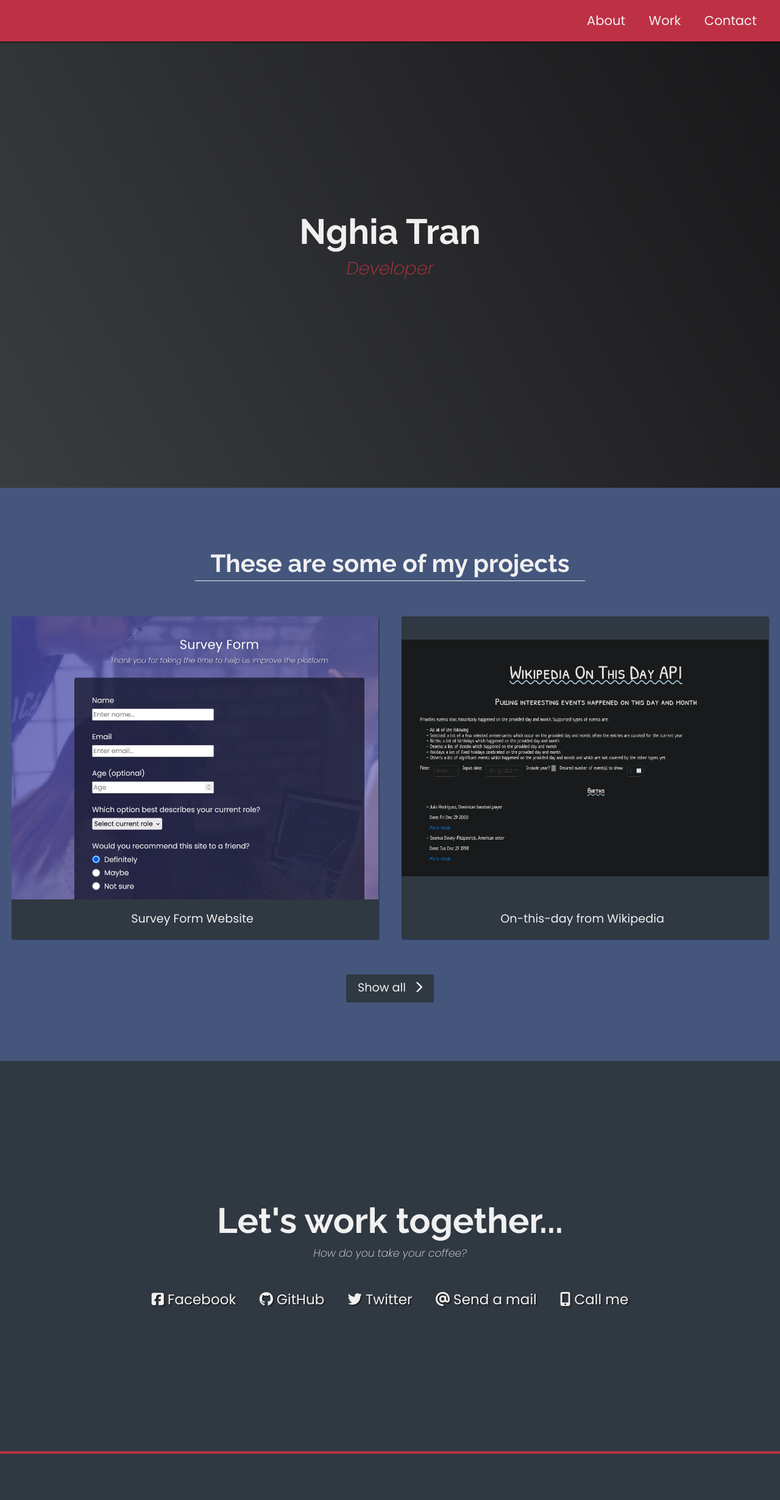
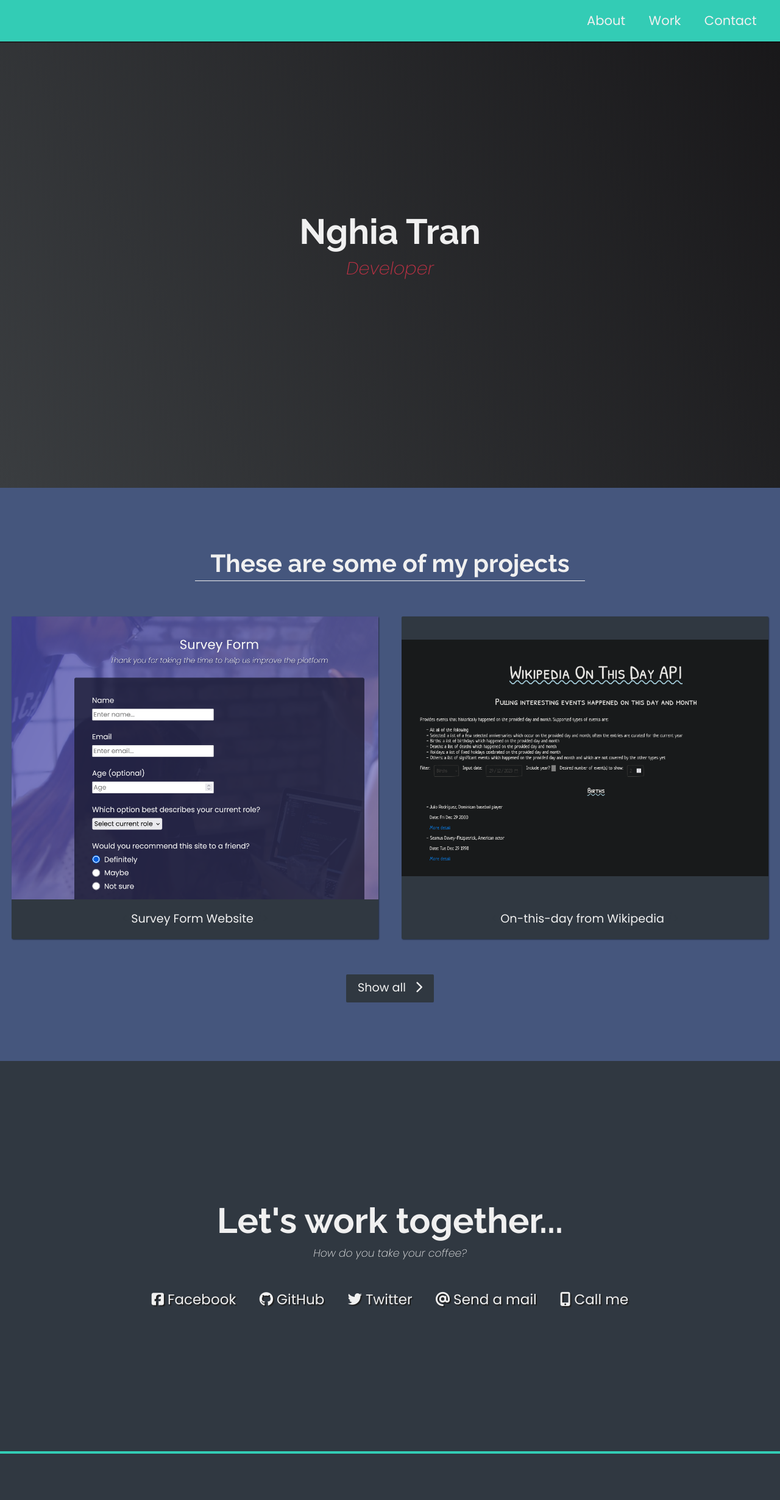
Before and after one commit to nghiatr84/portfolio, a Flask app: page / in a window 1280 px wide. Shown: the whole page at 61% size. Run offline with Flask 3, Linux system fonts and the light colour scheme; some libraries are stand-ins or nearby versions.

Commit message:
Update styles.css

```diff
--- a/static/styles.css
+++ b/static/styles.css
@@ -3,6 +3,7 @@
     --main-red: #be3144;
     --main-blue: #45567d;
     --main-gray: #303841;
+    --teal: #33ccb5;
 }
 
 /* Base reset */
@@ -89,7 +90,7 @@ img{
     top: 0;
     left: 0;
     width: 100%;
-    background: var(--main-red);
+    background: var(--teal);
     box-shadow: 0 2px 0 rgba(0, 0, 0, 0.4);
     z-index: 10;
 }
@@ -289,7 +290,7 @@ footer{
     justify-content: space-evenly;
     padding: 2rem;
     background: var(--main-gray);
-    border-top: 4px solid var(--main-red);
+    border-top: 4px solid var(--teal);
 }
 
 footer > p{
```
